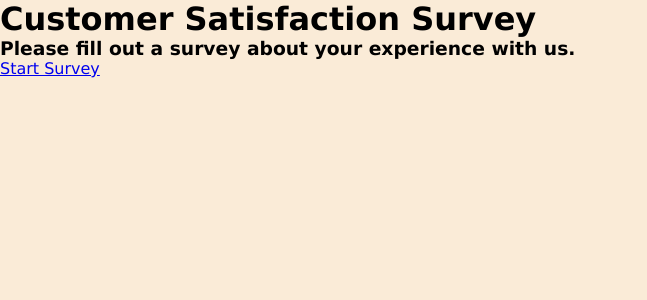
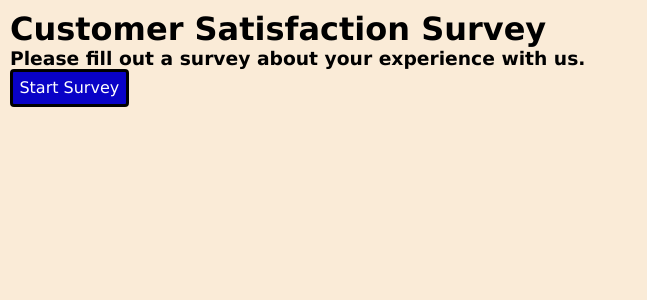
Before and after one commit to eddieaviles357/flask-survey-2, a Flask app: page / in a window 1280 px wide. Shown: the top 300 px of the page, without its empty margins (0-647 px from the left). Run offline with Flask 2, Linux system fonts and the light colour scheme.

Commit message:
additional styles added

```diff
--- a/static/css/styles.css
+++ b/static/css/styles.css
@@ -7,6 +7,28 @@
 }
 
 body,html {
+    padding: 5px;
     background-color: antiquewhite;
-    font-family: 'Lucida Sans', 'Lucida Sans Regular', 'Lucida Grande', 'Lucida Sans Unicode', Geneva, Verdana, sans-serif;
+    font-family:'Lucida Sans', 'Lucida Sans Regular', 'Lucida Grande', 'Lucida Sans Unicode', Geneva, Verdana, sans-serif
 }
+
+hr {
+    margin: .4rem 0;
+}
+
+.title,
+.instructions {
+    margin: .4rem 0;
+}
+.btn {
+    display: inline-block;
+    padding: .4rem;
+    border: 3px solid black;
+    border-radius: 4px;
+
+    background-color: #0902c7;
+
+    color: white;
+
+    text-decoration: none;
+}
```
